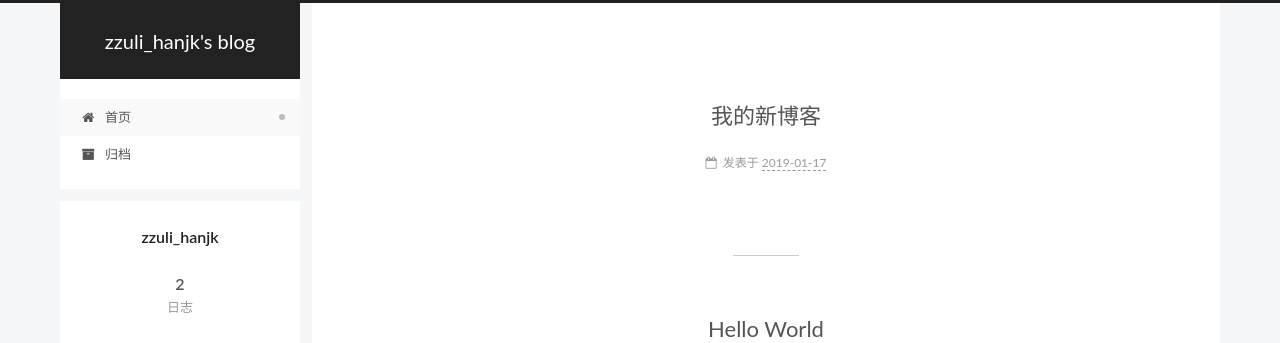
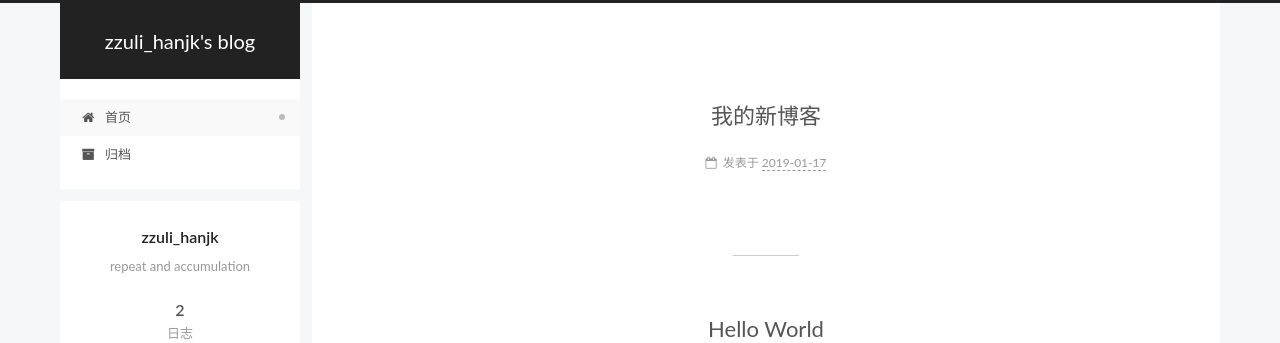
Before and after one commit to reedthink/reedthink.github.io, a plain HTML site: page index.html in a window 1280 px wide. Shown: the top 343 px of the page. Drawn offline with Linux system fonts and the light colour scheme.

Commit message:
Site updated: 2019-01-17 21:38:33

```diff
--- a/css/main.css
+++ b/css/main.css
@@ -1895,7 +1895,7 @@ pre .javascript .function {
   width: 4px;
   height: 4px;
   border-radius: 50%;
-  background: #37ffff;
+  background: #ff41b3;
 }
 .links-of-blogroll {
   font-size: 13px;
--- a/index.html
+++ b/index.html
@@ -96,13 +96,16 @@
 
 
 
-  <meta property="og:type" content="website">
+  <meta name="description" content="repeat and accumulation">
+<meta property="og:type" content="website">
 <meta property="og:title" content="zzuli_hanjk&#39;s blog">
 <meta property="og:url" content="http://yoursite.com/index.html">
 <meta property="og:site_name" content="zzuli_hanjk&#39;s blog">
+<meta property="og:description" content="repeat and accumulation">
 <meta property="og:locale" content="zh-CN">
 <meta name="twitter:card" content="summary">
 <meta name="twitter:title" content="zzuli_hanjk&#39;s blog">
+<meta name="twitter:description" content="repeat and accumulation">
 
 
 
@@ -289,7 +292,7 @@
 
     <span hidden itemprop="author" itemscope="" itemtype="http://schema.org/Person">
       <meta itemprop="name" content="zzuli_hanjk">
-      <meta itemprop="description" content="">
+      <meta itemprop="description" content="repeat and accumulation">
       <meta itemprop="image" content="/images/avatar.gif">
     </span>
 
@@ -427,7 +430,7 @@
 
     <span hidden itemprop="author" itemscope="" itemtype="http://schema.org/Person">
       <meta itemprop="name" content="zzuli_hanjk">
-      <meta itemprop="description" content="">
+      <meta itemprop="description" content="repeat and accumulation">
       <meta itemprop="image" content="/images/avatar.gif">
     </span>
 
@@ -588,7 +591,7 @@
           <div class="site-author motion-element" itemprop="author" itemscope="" itemtype="http://schema.org/Person">
 
               <p class="site-author-name" itemprop="name">zzuli_hanjk</p>
-              <p class="site-description motion-element" itemprop="description"></p>
+              <p class="site-description motion-element" itemprop="description">repeat and accumulation</p>
           </div>
 
 
```
Also changed, not shown: 2019/01/17/hello-world/index.html (+2 -2 lines), 2019/01/17/我的新博客/index.html (+6 -3 lines), archives/2019/01/index.html (+5 -2 lines), archives/2019/index.html (+5 -2 lines), archives/index.html (+5 -2 lines).
